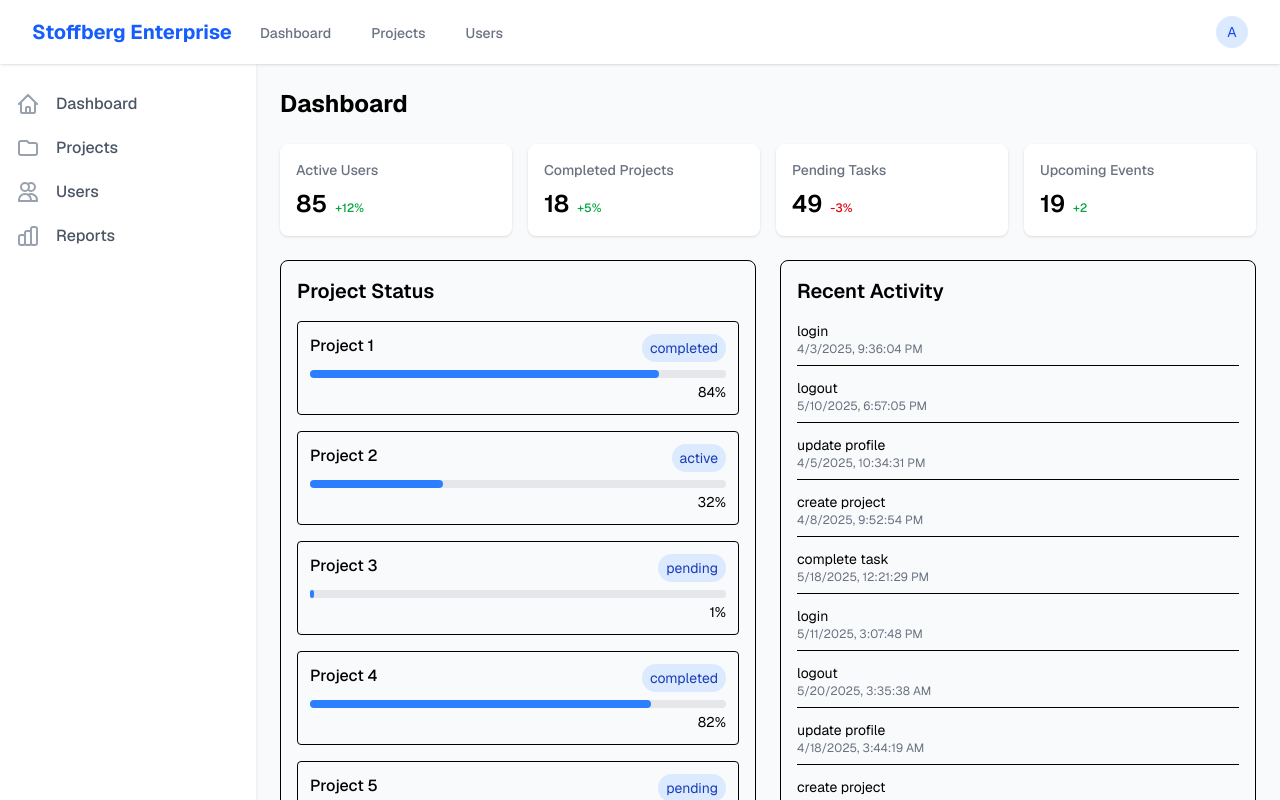
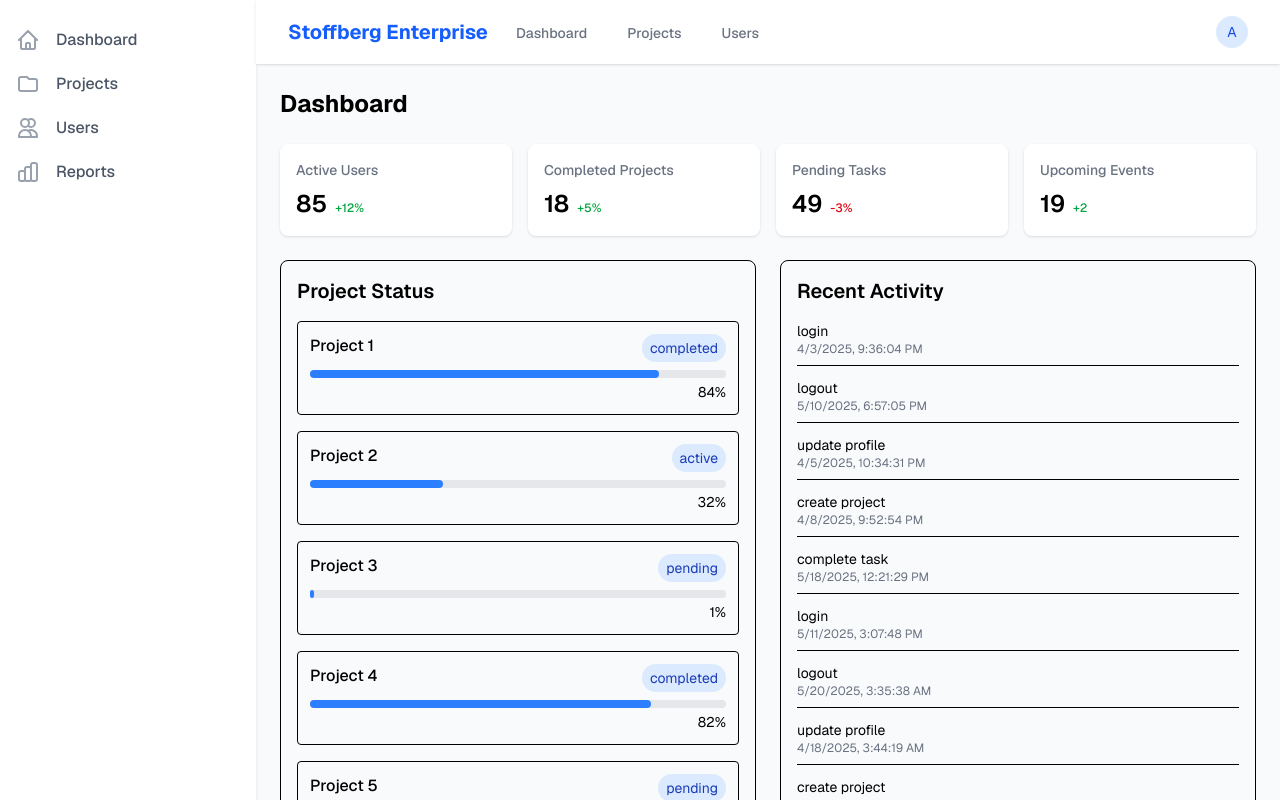
Before and after one commit to grantborgognoni/technical-interview-template-001, a Next.js app: page /dashboard in a window 1280 px wide. Shown: the top 800 px of the page. Built offline with nearby package versions, Linux system fonts and the light colour scheme.

Commit message:
fix: sizing issues with sidebar and banner, add in sidebar semantics for html

```diff
--- a/src/layouts/Layout.tsx
+++ b/src/layouts/Layout.tsx
@@ -1,3 +1,4 @@
+import { useState } from "react";
 import type { ReactNode } from "react";
 import Header from "~/components/Header";
 import Sidebar from "~/components/Sidebar";
@@ -7,15 +8,40 @@ type LayoutProps = {
 };
 
 export default function Layout({ children }: LayoutProps) {
+  const [sidebarOpen, setSidebarOpen] = useState(false);
+
   return (
-    <div className="flex min-h-screen flex-col bg-gray-50">
-      <div className="sticky top-0 z-10">
-        <Header />
-      </div>
-      <div className="flex flex-1">
-        <div className="sticky top-16 h-[calc(100vh-4rem)]">
-          <Sidebar />
+    <div className="flex min-h-screen bg-gray-50">
+      {/* Sidebar for desktop */}
+      <aside className="hidden md:sticky md:top-0 md:block md:h-screen md:w-64 md:flex-shrink-0">
+        <Sidebar />
+      </aside>
+
+      {/* Sidebar overlay for mobile */}
+      {sidebarOpen && (
+        <div className="fixed inset-0 z-40 flex md:hidden">
+          <div className="relative w-64 bg-white shadow-xl">
+            <Sidebar />
+            <button
+              className="absolute top-2 right-2 text-gray-500"
+              onClick={() => setSidebarOpen(false)}
+              aria-label="Close sidebar"
+            >
+              ✕
+            </button>
+          </div>
+          <div
+            className="bg-opacity-25 flex-1 bg-black"
+            onClick={() => setSidebarOpen(false)}
+          />
         </div>
+      )}
+
+      {/* Main area */}
+      <div className="flex min-w-0 flex-1 flex-col">
+        <header className="sticky top-0 z-10">
+          <Header />
+        </header>
         <main className="flex-1 overflow-y-auto">{children}</main>
       </div>
     </div>
```
